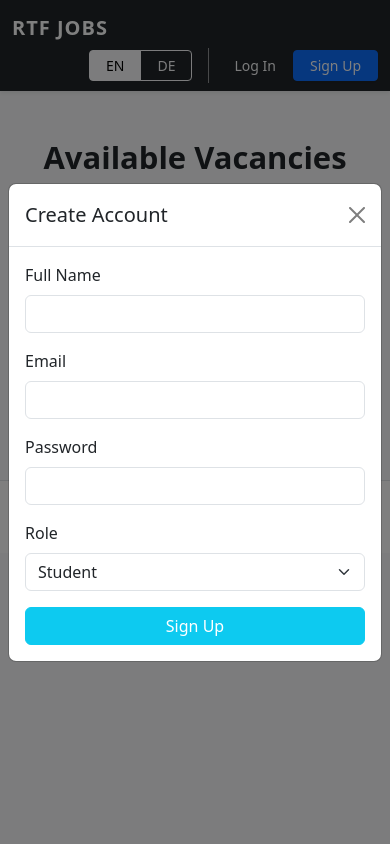
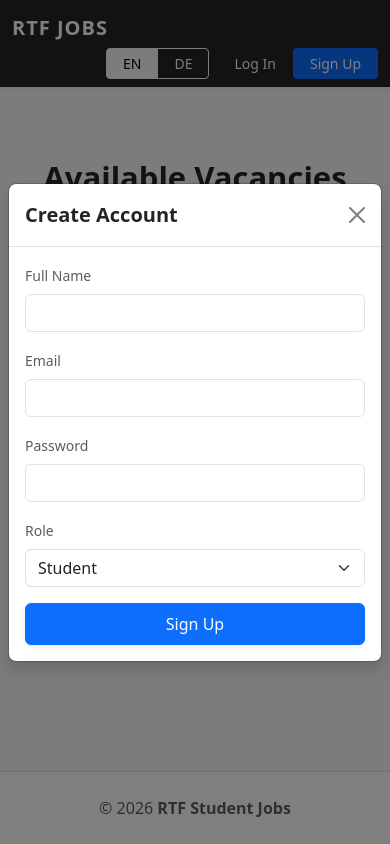
Before and after one commit to HIZUFU/student_jobs, a Flask app: page / in a window 390 px wide, after a click on "Sign Up". Run offline with Flask 3, Linux system fonts and the light colour scheme; data that the repository does not hold is empty.

Commit message:
stable version

```diff
--- a/app/routes/main.py
+++ b/app/routes/main.py
@@ -4,4 +4,10 @@ main_bp = Blueprint('main', __name__)
 
 @main_bp.route("/")
 def index():
+    """Главная страница со списком вакансий"""
     return render_template("index.html")
+
+@main_bp.route("/add-vacancy")
+def add_vacancy():
+    """Страница с формой добавления вакансии для работодателей"""
+    return render_template("add_vacancy.html")
--- a/app/routes/vacancy.py
+++ b/app/routes/vacancy.py
@@ -1,9 +1,18 @@
+from deep_translator import GoogleTranslator
 from flask import Blueprint, jsonify, request
 from app.models.vacancy import Vacancy
 from app.extensions import db
 from app.utils.localization import localize_vacancy
 
 vacancy_bp = Blueprint("vacancy", __name__)
+
+def auto_translate(text, dest_lang):
+    try:
+        # Автоматически определяет исходный язык и переводит в нужный
+        return GoogleTranslator(source='auto', target=dest_lang).translate(text)
+    except Exception as e:
+        print(f"Translation error: {e}")
+        return text # Если упало, вернем оригинал, чтобы база не пустовала
 
 @vacancy_bp.route("/vacancies", methods=["GET"])
 def get_vacancies():
@@ -35,50 +44,40 @@ def get_vacancies():
 
 @vacancy_bp.route("/vacancies", methods=["POST"])
 def create_vacancy():
-    """
-    Create a new vacancy with translations
-    ---
-    parameters:
-      - name: body
-        in: body
-        required: true
-        schema:
-          id: Vacancy
-          required:
-            - title_en
-            - title_de
-            - company
-          properties:
-            title_en:
-              type: string
-              example: "Python Developer Intern"
-            title_de:
-              type: string
-              example: "Python-Entwickler Praktikant"
-            description_en:
-              type: string
-              example: "Work with FastAPI and Postgres"
-            description_de:
-              type: string
-              example: "Arbeiten Sie mit FastAPI und Postgres"
-            company:
-              type: string
-              example: "RTF Lab"
-    responses:
-      201:
-        description: Vacancy created successfully
-    """
     data = request.get_json()
 
+    # 1. Простейшая проверка на наличие данных
+    title_raw = data.get("title")
+    desc_raw = data.get("description")
+    company = data.get("company")
+    dept_id = data.get("department_id")
+
+    if not title_raw or not desc_raw:
+        return jsonify({"message": "Title and Description are required"}), 400
+
+    # 2. Логика перевода (твоя "магия")
+    t_en = data.get("title_en") or auto_translate(title_raw, 'en')
+    t_de = data.get("title_de") or auto_translate(title_raw, 'de')
+
+    d_en = data.get("description_en") or auto_translate(desc_raw, 'en')
+    d_de = data.get("description_de") or auto_translate(desc_raw, 'de')
+
+    # 3. Создание объекта
     new_vacancy = Vacancy(
-        title_en=data.get("title_en"),
-        title_de=data.get("title_de"),
-        description_en=data.get("description_en"),
-        description_de=data.get("description_de"),
-        company=data.get("company")
+        title_en=t_en,
+        title_de=t_de,
+        description_en=d_en,
+        description_de=d_de,
+        company=company,
+        department_id=dept_id
     )
 
-    db.session.add(new_vacancy)
-    db.session.commit()
-
-    return jsonify({"message": "Vacancy created"}), 201
+    # 4. Безопасное сохранение в БД
+    try:
+        db.session.add(new_vacancy)
+        db.session.commit()
+        return jsonify({"message": "Vacancy created successfully with auto-translation"}), 201
+    except Exception as e:
+        db.session.rollback() # Откатываем базу, если что-то пошло не так (например, нет такого dept_id)
+        print(f"Database error: {e}")
+        return jsonify({"message": "Database error", "error": str(e)}), 500
--- /dev/null
+++ b/app/static/css/style.css
@@ -0,0 +1,52 @@
+html, body {
+    height: 100%;
+    margin: 0;
+}
+
+body {
+    display: flex;
+    flex-direction: column;
+}
+
+main {
+    flex: 1 0 auto;
+}
+
+footer {
+    flex-shrink: 0;
+}
+
+footer {
+    box-shadow: 0 -2px 10px rgba(0,0,0,0.02);
+}
+
+:root {
+    --primary-color: #0d6efd;
+    --transition-speed: 0.2s;
+}
+
+body {
+    background-color: #f8f9fa;
+}
+
+.card {
+    transition: transform var(--transition-speed);
+    border: none;
+}
+
+.card:hover {
+    transform: translateY(-5px);
+}
+
+.navbar-brand {
+    font-weight: bold;
+    letter-spacing: 1px;
+}
+
+#vacancy-list {
+    min-height: 200px;
+}
+
+.modal-header.bg-primary {
+    border-bottom: none;
+}
--- /dev/null
+++ b/app/templates/base.html
@@ -0,0 +1,44 @@
+<!DOCTYPE html>
+<html lang="en">
+<head>
+    <meta charset="UTF-8">
+    <meta name="viewport" content="width=device-width, initial-scale=1.0">
+    <title>{% block title %}RTF Student Jobs{% endblock %}</title>
+    <link href="https://cdn.jsdelivr.net/npm/bootstrap@5.3.0/dist/css/bootstrap.min.css" rel="stylesheet">
+    <link rel="stylesheet" href="{{ url_for('static', filename='css/style.css') }}">
+</head>
+<body>
+    <nav class="navbar navbar-expand-lg navbar-dark bg-dark shadow-sm mb-5">
+        <div class="container">
+            <a class="navbar-brand fw-bold" href="/">RTF JOBS</a>
+
+            <div class="ms-auto d-flex align-items-center gap-3">
+                {% block language_switcher %}{% endblock %}
+
+                <div class="vr text-white opacity-50 d-none d-md-block" style="height: 35px;"></div>
+
+                <div class="d-flex gap-2" id="auth-container">
+                    <button class="btn btn-link text-light btn-sm text-decoration-none" id="nav-login" data-bs-toggle="modal" data-bs-target="#loginModal">Log In</button>
+                    <button class="btn btn-primary btn-sm px-3 shadow-sm" id="nav-register" data-bs-toggle="modal" data-bs-target="#registerModal">Sign Up</button>
+                </div>
+            </div>
+        </div>
+    </nav>
+
+    <main>
+        {% block content %}{% endblock %}
+    </main>
+
+    <footer class="py-4 bg-white border-top shadow-sm mt-auto">
+        <div class="container text-center text-muted">
+            <p class="mb-0">© 2026 <strong>RTF Student Jobs</strong></p>
+        </div>
+    </footer>
+
+    {% include "modals.html" %}
+
+    <script src="https://cdn.jsdelivr.net/npm/bootstrap@5.3.0/dist/js/bootstrap.bundle.min.js"></script>
+    <script src="{{ url_for('static', filename='js/auth.js') }}"></script>
+    {% block scripts %}{% endblock %}
+</body>
+</html>
--- a/app/templates/index.html
+++ b/app/templates/index.html
@@ -1,44 +1,16 @@
-<!DOCTYPE html>
-<html lang="en">
-<head>
-    <meta charset="UTF-8">
-    <meta name="viewport" content="width=device-width, initial-scale=1.0">
-    <title>RTF Student Jobs</title>
-    <link href="https://cdn.jsdelivr.net/npm/bootstrap@5.3.0/dist/css/bootstrap.min.css" rel="stylesheet">
-    <style>
-        .card { transition: transform 0.2s; border: none; }
-        .card:hover { transform: translateY(-5px); }
-        .navbar-brand { font-weight: bold; letter-spacing: 1px; }
-        #vacancy-list { min-height: 200px; }
-    </style>
-</head>
-<body class="bg-light">
-    <nav class="navbar navbar-expand-lg navbar-dark bg-dark shadow-sm mb-5 ">
-    <div class="container">
-        <a class="navbar-brand fw-bold" href="/">RTF JOBS</a>
+{% extends "base.html" %}
 
-        <div class="ms-auto d-flex align-items-center gap-3">
+{% block title %}RTF Student Jobs - Home{% endblock %}
 
+{% block language_switcher %}
 <div class="btn-group" role="group">
     <button id="btn-en" class="btn btn-outline-light btn-sm px-3 active" onclick="loadVacancies('en')">EN</button>
     <button id="btn-de" class="btn btn-outline-light btn-sm px-3" onclick="loadVacancies('de')">DE</button>
 </div>
+{% endblock %}
 
-            <div class="vr text-white opacity-50" style="height: 35px;"></div>
-
-            <div class="d-flex gap-2">
-                <button class="btn btn-link text-light btn-sm text-decoration-none" id="nav-login" data-bs-toggle="modal" data-bs-target="#loginModal">
-                    Log In
-                </button>
-                <button class="btn btn-primary btn-sm px-3 shadow-sm" id="nav-register" data-bs-toggle="modal" data-bs-target="#registerModal">
-                    Sign Up
-                </button>
-            </div>
-        </div>
-    </div>
-</nav>
-
-    <div class="container">
+{% block content %}
+<div class="container mt-4">
     <div class="text-center mb-5">
         <h1 class="display-5 fw-bold" id="main-title">Available Vacancies</h1>
         <p class="text-muted" id="sub-title">Find your dream internship or part-time job</p>
@@ -52,12 +24,9 @@
         </div>
     </div>
 </div>
+{% endblock %}
 
-    <footer class="py-4 mt-5 bg-white border-top">
-        <div class="container text-center">
-            <p class="text-muted mb-0">© 2026 RTF Student Project
-    </footer>
-
+{% block scripts %}
 <script>
     const translations = {
         en: {
@@ -71,7 +40,7 @@
             title: "Verfügbare Stellen",
             subtitle: "Finden Sie Ihr Traum-Praktikum oder Nebenjob",
             apply: "Details & Bewerben",
-                noVacancies: "Aktuell keine Stellen найдены.",
+            noVacancies: "Aktuell keine Stellen gefunden.",
             loading: "Laden..."
         }
     };
@@ -91,24 +60,24 @@
             const response = await fetch(`/api/vacancies?lang=${lang}`);
             const vacancies = await response.json();
 
-                if (vacancies.length === 0) {
-                    list.innerHTML = `<div class="col-12 text-center py-5"><h3>${translations[lang].noVacancies}</h3></div>`;
+            if (!vacancies || vacancies.length === 0) {
+                list.innerHTML = `<div class="col-12 text-center py-5"><h3 class="text-muted">${translations[lang].noVacancies}</h3></div>`;
                 return;
             }
 
             list.innerHTML = vacancies.map(v => `
                 <div class="col-12 col-md-6 col-lg-4">
-                        <div class="card h-100 shadow-sm">
-                            <div class="card-body d-flex flex-column">
+                    <div class="card h-100 shadow-sm border-0">
+                        <div class="card-body d-flex flex-column p-4">
                             <div class="mb-2">
                                 <span class="badge bg-primary-subtle text-primary border border-primary-subtle">New</span>
                             </div>
-                                <h5 class="card-title fw-bold">${v.title}</h5>
+                            <h5 class="card-title fw-bold text-dark">${v.title}</h5>
                             <h6 class="card-subtitle mb-3 text-secondary">${v.company}</h6>
                             <p class="card-text text-muted flex-grow-1">
-                                    ${v.description ? v.description.substring(0, 100) + '...' : ''}
+                                ${v.description ? v.description.substring(0, 120) + '...' : 'No description available.'}
                             </p>
-                                <button class="btn btn-primary w-100 mt-3 shadow-sm" onclick="alert('Applying for id: ${v.id}')">
+                            <button class="btn btn-primary w-100 mt-3 shadow-sm py-2" onclick="alert('Applying for vacancy: ${v.title}')">
                                 ${translations[lang].apply}
                             </button>
                         </div>
@@ -117,62 +86,16 @@
             `).join('');
 
         } catch (error) {
-                list.innerHTML = `<div class="alert alert-danger">Error connecting to server. Please check if backend is running.</div>`;
+            console.error("Error loading vacancies:", error);
+            list.innerHTML = `
+                <div class="alert alert-danger mx-auto" style="max-width: 500px;">
+                    <strong>Error!</strong> Could not connect to the server. Please ensure Flask is running.
+                </div>`;
         }
     }
 
-        document.addEventListener('DOMContentLoaded', () => loadVacancies('en'));
+    document.addEventListener('DOMContentLoaded', () => {
+        loadVacancies('en');
+    });
 </script>
-    <div class="modal fade" id="registerModal" tabindex="-1" aria-hidden="true">
-    <div class="modal-dialog modal-dialog-centered">
-        <div class="modal-content">
-            <div class="modal-header">
-                <h5 class="modal-title">Create Account</h5>
-                <button type="button" class="btn-close" data-bs-dismiss="modal" aria-label="Close"></button>
-            </div>
-            <div class="modal-body">
-                <form id="registerForm">
-                    <div class="mb-3">
-                        <label class="form-label">Full Name</label>
-                        <input type="text" id="reg-name" class="form-control" required>
-                    </div>
-                    <div class="mb-3">
-                        <label class="form-label">Email</label>
-                        <input type="email" id="reg-email" class="form-control" required>
-                    </div>
-                    <div class="mb-3">
-                        <label class="form-label">Password</label>
-                        <input type="password" id="reg-password" class="form-control" required>
-                    </div>
-                    <div class="mb-3">
-                        <label class="form-label">Role</label>
-                        <select id="reg-role" class="form-select" required>
-                            <option value="student">Student</option>
-                            <option value="organization">Organization</option>
-                        </select>
-                    </div>
-                    <button type="submit" class="btn btn-info text-white w-100">Sign Up</button>
-                </form>
-            </div>
-        </div>
-    </div>
-</div>
-    <div class="modal fade" id="loginModal" tabindex="-1" aria-hidden="true">
-        <div class="modal-dialog modal-dialog-centered">
-            <div class="modal-content">
-                <div class="modal-header bg-primary text-white"><h5>Log In</h5><button type="button" class="btn-close btn-close-white" data-bs-dismiss="modal"></button></div>
-                <div class="modal-body">
-                    <form id="loginForm">
-                        <div class="mb-3"><label class="form-label">Email address</label><input type="email" id="login-email" class="form-control" required></div>
-                        <div class="mb-3"><label class="form-label">Password</label><input type="password" id="login-password" class="form-control" required></div>
-                        <button type="submit" class="btn btn-primary w-100">Login</button>
-                    </form>
-                </div>
-            </div>
-        </div>
-    </div>
-</div>
-<script src="https://cdn.jsdelivr.net/npm/bootstrap@5.3.0/dist/js/bootstrap.bundle.min.js"></script>
-<script src="{{ url_for('static', filename='js/auth.js') }}"></script>
-</body>
-</html>
+{% endblock %}
--- /dev/null
+++ b/app/templates/modals.html
@@ -0,0 +1,43 @@
+<div class="modal fade" id="registerModal" tabindex="-1" aria-hidden="true">
+    <div class="modal-dialog modal-dialog-centered">
+        <div class="modal-content shadow">
+            <div class="modal-header">
+                <h5 class="modal-title fw-bold">Create Account</h5>
+                <button type="button" class="btn-close" data-bs-dismiss="modal"></button>
+            </div>
+            <div class="modal-body">
+                <form id="registerForm">
+                    <div class="mb-3"><label class="form-label text-muted small">Full Name</label><input type="text" id="reg-name" class="form-control" required></div>
+                    <div class="mb-3"><label class="form-label text-muted small">Email</label><input type="email" id="reg-email" class="form-control" required></div>
+                    <div class="mb-3"><label class="form-label text-muted small">Password</label><input type="password" id="reg-password" class="form-control" required></div>
+                    <div class="mb-3">
+                        <label class="form-label text-muted small">Role</label>
+                        <select id="reg-role" class="form-select" required>
+                            <option value="student">Student</option>
+                            <option value="organization">Organization</option>
+                        </select>
+                    </div>
+                    <button type="submit" class="btn btn-primary w-100 shadow-sm py-2">Sign Up</button>
+                </form>
+            </div>
+        </div>
+    </div>
+</div>
+
+<div class="modal fade" id="loginModal" tabindex="-1" aria-hidden="true">
+    <div class="modal-dialog modal-dialog-centered modal-sm">
+        <div class="modal-content shadow border-0">
+            <div class="modal-header bg-primary text-white text-center">
+                <h5 class="modal-title w-100 fw-bold">Log In</h5>
+                <button type="button" class="btn-close btn-close-white" data-bs-dismiss="modal"></button>
+            </div>
+            <div class="modal-body p-4">
+                <form id="loginForm">
+                    <div class="mb-3"><input type="email" id="login-email" class="form-control" placeholder="Email" required></div>
+                    <div class="mb-3"><input type="password" id="login-password" class="form-control" placeholder="Password" required></div>
+                    <button type="submit" class="btn btn-primary w-100 py-2">Login</button>
+                </form>
+            </div>
+        </div>
+    </div>
+</div>
```
Also changed, not shown: app/templates/add_vacancy.html (added, +114 -0 lines), app/templates/profile.html (added). Lines whose indentation alone changed are shown as unchanged.
